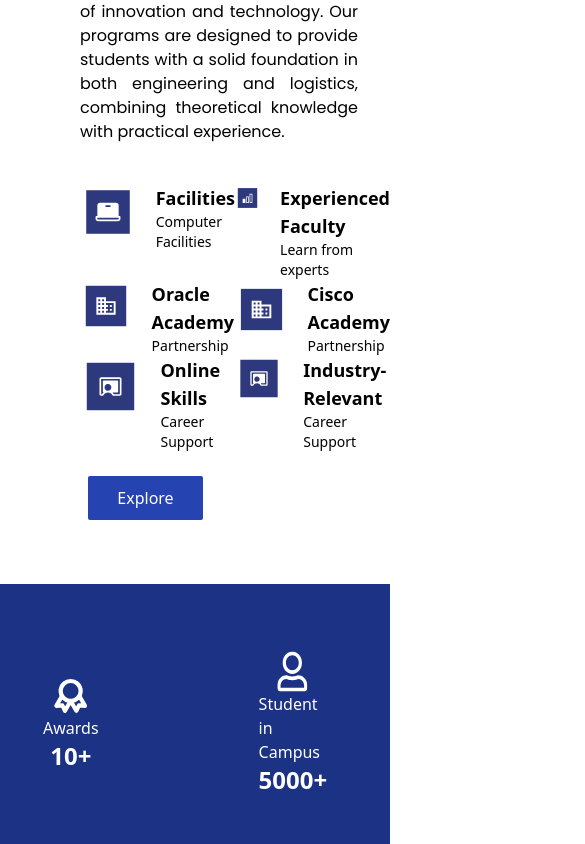
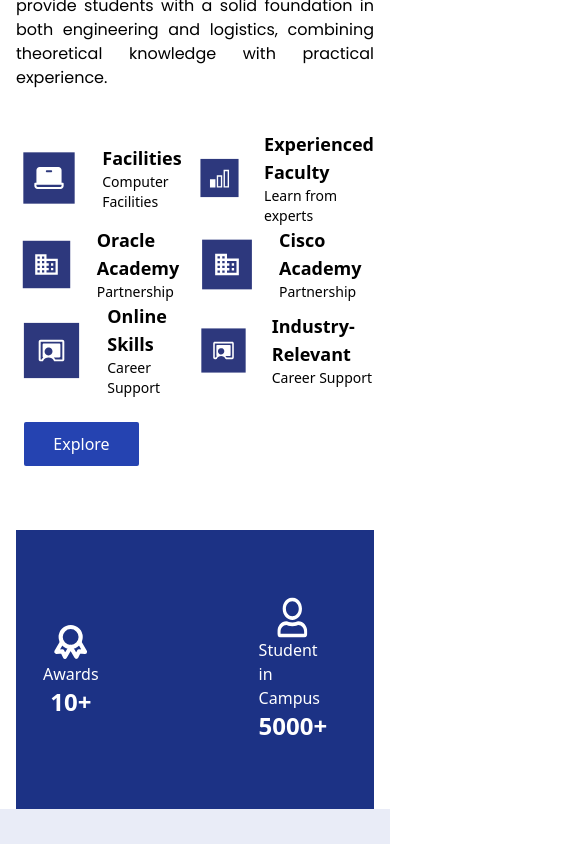
Before and after one commit to Uvexzon/ipet, a React (Vite) app: page / in a window 390 px wide. Shown: the part 1860-2704 px from the top of the page, 585 px wide, since content can reach past the window. Built offline with nearby package versions, Linux system fonts and the light colour scheme.

Commit message:
add shadow

```diff
--- a/src/App.jsx
+++ b/src/App.jsx
@@ -334,7 +334,7 @@ function App() {
           </div>
         </div>
       </div>
-      <div className="w-full bg-white">
+      <div className="w-full bg-white px-4 sm:px-0">
         <div className="text-[20px] mt-10 justify-center flex">About us</div>
         <div className="text-[30px] flex justify-center font-bold text-normal">
           Our Mission and Vision
@@ -345,11 +345,11 @@ function App() {
             src={group1}
             alt="/"
           />
-          <div className="flex flex-col ml-20">
+          <div className="flex flex-col">
             <p className="text-[#2543B1] text-left text-[30px] leading-[45px] font-poppins font-semibold mt-20">
               Why Choose Us?
             </p>
-            <p className="font-poppins font-light text-justify mt-8 mr-8">
+            <p className="font-poppins font-light text-justify mt-8 ">
               At the Institute of Engineering and Technologistics, we are
               committed to shaping the future of innovation and technology. Our
               programs are designed to provide students with a solid foundation
@@ -358,9 +358,9 @@ function App() {
             </p>
             <div className="grid grid-cols-2 mt-10">
               {features.map((items) => (
-                <div key={items.title} className="flex gap-5">
+                <div key={items.title} className="flex gap-5 items-center">
                   <div>
-                    <img className="" src={items.icon} alt="/" />
+                    <img src={items.icon} alt="/" />{" "}
                   </div>
                   <div className="flex flex-col justify-start">
                     <h4 className="text-lg font-semibold text-left">
@@ -378,7 +378,7 @@ function App() {
             </button>
           </div>
         </div>
-        <div className="bg-dark mt-16 flex justify-center items-center h-[279px] max-w-[1512px]">
+        <div className="bg-dark mt-16 flex justify-center items-center h-[279px] max-w-[1512px] overflow-x-auto">
           <div className="flex items-center gap-40 justify-center w-[1164px] h-[216px] ">
             {statistics.map((item) => (
               <div className="flex flex-col items-center  text-white justify-around">
@@ -443,7 +443,7 @@ function App() {
             </h2>
           </div>
 
-          <div className="w-full grid grid-cols-1 md:grid-cols-2 lg:grid-cols-4 gap-4">
+          <div className="w-full grid grid-cols-1 md:grid-cols-2 lg:grid-cols-4 gap-4 shadow-lg p-10">
             {directors.map((director) => (
               <div className="w-full flex flex-col justify-between bg-light">
                 <div className="relative">
```
